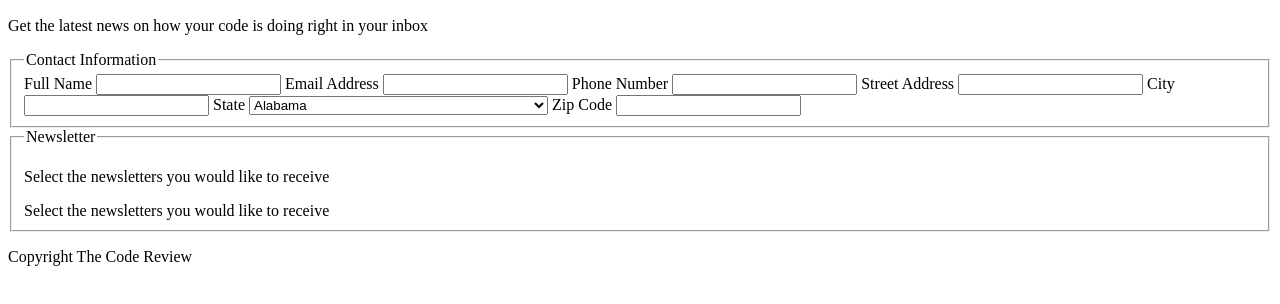
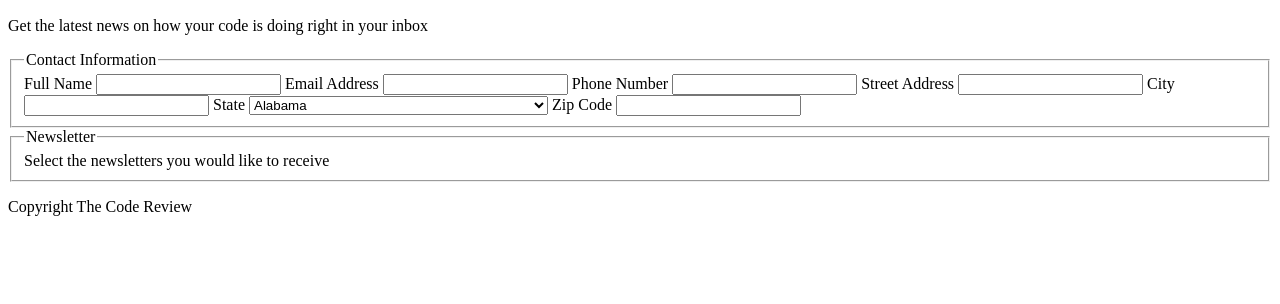
Before and after one commit to rafcastillo/techdegree-project-3, a plain HTML site: page index.html in a window 1280 px wide. Shown: the part 110-414 px from the top of the page. Drawn offline with Linux system fonts and the light colour scheme.

Commit message:
Remove p from 2nd fieldset/checkboxes

```diff
--- a/index.html
+++ b/index.html
@@ -110,7 +110,7 @@
         </fieldset>
         <fieldset>
           <legend>Newsletter</legend>
-          <p>Select the newsletters you would like to receive</p>
+
           <label>Select the newsletters you would like to receive</label>
         </fieldset>
       </form>
```
